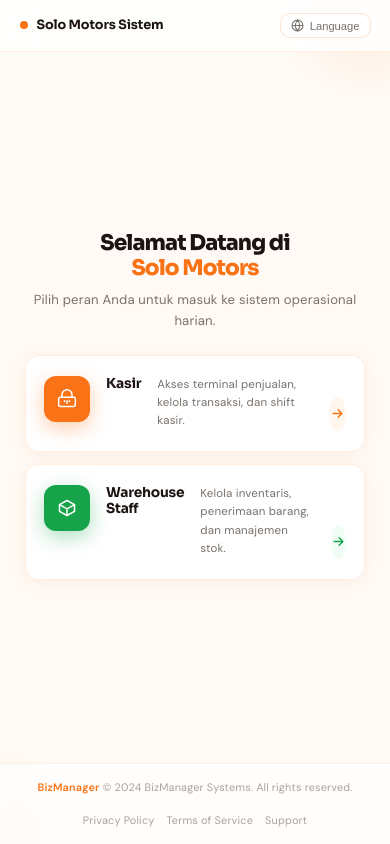
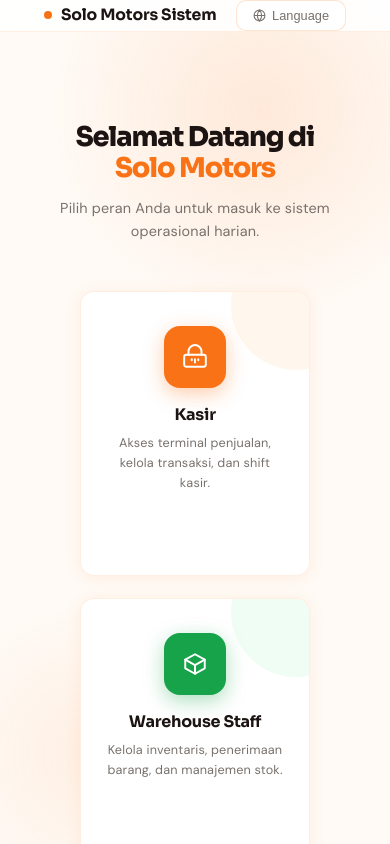
Before and after one commit to lucius2004/solomotors-frontend, a React (Vite) app: page / in a window 390 px wide. Built offline with nearby package versions, Linux system fonts and the light colour scheme; no server answers.

Commit message:
update home css 2

```diff
--- a/src/styles/Home.css
+++ b/src/styles/Home.css
@@ -18,16 +18,12 @@
   --radius:        18px;
 }
 
-/* ── RESET ── */
-*, *::before, *::after { box-sizing: border-box; }
-
 /* ── WRAPPER ── */
 .home-wrapper {
   font-family: 'DM Sans', sans-serif;
   background: var(--off-white);
   color: var(--text);
   min-height: 100vh;
-  min-height: 100dvh;
   display: flex;
   flex-direction: column;
   position: relative;
@@ -43,14 +39,12 @@
 }
 .bg-shape-1 {
   top: -100px; right: -80px;
-  width: clamp(200px, 40vw, 420px);
-  height: clamp(200px, 40vw, 420px);
+  width: 420px; height: 420px;
   background: radial-gradient(circle, rgba(249,115,22,0.12) 0%, transparent 70%);
 }
 .bg-shape-2 {
   bottom: -60px; left: -60px;
-  width: clamp(150px, 28vw, 300px);
-  height: clamp(150px, 28vw, 300px);
+  width: 300px; height: 300px;
   background: radial-gradient(circle, rgba(249,115,22,0.08) 0%, transparent 70%);
 }
 
@@ -58,95 +52,74 @@
 .home-nav {
   position: sticky; top: 0; z-index: 100;
   display: flex; align-items: center; justify-content: space-between;
-  padding: 0 clamp(16px, 5vw, 44px);
-  height: clamp(52px, 8vw, 62px);
+  padding: 0 44px; height: 62px;
   background: rgba(255,255,255,0.90);
   backdrop-filter: blur(16px);
-  -webkit-backdrop-filter: blur(16px);
   border-bottom: 1px solid rgba(249,115,22,0.12);
 }
 .nav-brand {
   font-family: 'Sora', sans-serif;
-  font-size: clamp(0.80rem, 2vw, 0.98rem);
-  font-weight: 700;
-  color: var(--text);
-  letter-spacing: -0.01em;
+  font-size: 0.98rem; font-weight: 700;
+  color: var(--text); letter-spacing: -0.01em;
   display: flex; align-items: center; gap: 9px;
 }
 .nav-dot {
   width: 8px; height: 8px; border-radius: 50%;
   background: var(--orange);
-  flex-shrink: 0;
 }
 .nav-lang {
-  font-size: clamp(0.70rem, 1.8vw, 0.80rem);
-  font-weight: 500;
-  color: var(--text-muted);
-  cursor: pointer;
-  padding: clamp(5px, 1.2vw, 7px) clamp(10px, 2.5vw, 16px);
-  border-radius: 10px;
+  font-size: 0.80rem; font-weight: 500;
+  color: var(--text-muted); cursor: pointer;
+  padding: 7px 16px; border-radius: 10px;
   border: 1px solid rgba(249,115,22,0.20);
   background: var(--white);
   transition: all 0.2s;
   display: flex; align-items: center; gap: 6px;
-  white-space: nowrap;
 }
-.nav-lang:hover { background: var(--orange-xlight); color: var(--orange-dark); border-color: var(--orange); }
-.nav-lang svg { width: 13px; height: 13px; flex-shrink: 0; }
+.nav-lang:hover {
+  background: var(--orange-xlight);
+  color: var(--orange-dark);
+  border-color: var(--orange);
+}
+.nav-lang svg { width: 13px; height: 13px; }
 
 /* ── MAIN ── */
 .home-main {
   flex: 1;
   display: flex; flex-direction: column;
   align-items: center; justify-content: center;
-  padding: clamp(32px, 7vw, 70px) clamp(16px, 5vw, 24px);
+  padding: 70px 24px;
   position: relative; z-index: 1;
 }
 
 /* ── HERO TEXT ── */
 .hero-text {
   text-align: center;
-  margin-bottom: clamp(24px, 5vw, 48px);
+  margin-bottom: 48px;
   animation: fadeUp 0.6s 0.06s ease both;
-  max-width: 560px;
-  width: 100%;
-  padding: 0 8px;
 }
 .hero-text h1 {
   font-family: 'Sora', sans-serif;
-  font-size: clamp(1.35rem, 4.5vw, 2.4rem);
-  font-weight: 800;
-  color: var(--text);
-  letter-spacing: -0.04em;
-  line-height: 1.15;
-  margin-bottom: clamp(8px, 1.5vw, 12px);
+  font-size: clamp(1.7rem, 3.5vw, 2.4rem);
+  font-weight: 800; color: var(--text);
+  letter-spacing: -0.04em; line-height: 1.15;
+  margin-bottom: 12px;
 }
 .hero-text h1 span { color: var(--orange); }
-.hero-text p {
-  font-size: clamp(0.82rem, 2vw, 0.90rem);
-  color: var(--text-muted);
-  line-height: 1.6;
-}
+.hero-text p { font-size: 0.90rem; color: var(--text-muted); line-height: 1.6; }
 
 /* ── CARDS ── */
 .cards {
-  display: flex;
-  gap: clamp(12px, 3vw, 22px);
-  margin-bottom: clamp(24px, 5vw, 40px);
+  display: flex; gap: 22px; margin-bottom: 40px;
   animation: fadeUp 0.6s 0.12s ease both;
-  flex-wrap: wrap;
-  justify-content: center;
-  width: 100%;
-  max-width: 560px;
+  flex-wrap: wrap; justify-content: center;
 }
 
 .card {
   background: var(--white);
   border: 1px solid var(--border);
   border-radius: var(--radius);
-  flex: 1 1 140px;
-  max-width: 230px;
-  padding: clamp(20px, 4vw, 34px) clamp(16px, 3.5vw, 26px) clamp(18px, 3.5vw, 30px);
+  width: 230px; padding: 34px 26px 30px;
   display: flex; flex-direction: column; align-items: center;
   text-align: center; cursor: pointer;
   transition: transform 0.25s ease, box-shadow 0.25s ease, border-color 0.25s;
@@ -167,42 +140,30 @@
   border-color: var(--orange);
 }
 
-/* touch: remove hover lift, use active instead */
-@media (hover: none) {
-  .card:hover { transform: none; box-shadow: var(--shadow-card); border-color: var(--border); }
-  .card:active { transform: scale(0.97); box-shadow: var(--shadow-hover); border-color: var(--orange); }
-}
-
 .card-icon {
-  width: clamp(46px, 9vw, 62px);
-  height: clamp(46px, 9vw, 62px);
-  border-radius: clamp(12px, 2.5vw, 16px);
+  width: 62px; height: 62px; border-radius: 16px;
   background: var(--orange);
   display: flex; align-items: center; justify-content: center;
-  margin-bottom: clamp(12px, 2.5vw, 18px);
-  position: relative; z-index: 1;
+  margin-bottom: 18px; position: relative; z-index: 1;
   box-shadow: 0 6px 20px rgba(249,115,22,0.35);
   transition: box-shadow 0.25s;
 }
 .card:hover .card-icon { box-shadow: 0 8px 28px rgba(249,115,22,0.50); }
-.card-icon svg { width: clamp(20px, 4vw, 26px); height: clamp(20px, 4vw, 26px); color: #fff; }
+.card-icon svg { width: 26px; height: 26px; color: #fff; }
 
 .card h2 {
   font-family: 'Sora', sans-serif;
-  font-size: clamp(0.86rem, 2.2vw, 1rem);
-  font-weight: 700; color: var(--text);
-  margin-bottom: clamp(5px, 1vw, 8px);
+  font-size: 1rem; font-weight: 700;
+  color: var(--text); margin-bottom: 8px;
   position: relative; z-index: 1;
 }
 .card p {
-  font-size: clamp(0.72rem, 1.8vw, 0.79rem);
-  color: var(--text-muted);
-  line-height: 1.6;
-  position: relative; z-index: 1;
+  font-size: 0.79rem; color: var(--text-muted);
+  line-height: 1.6; position: relative; z-index: 1;
 }
 
 .card-arrow {
-  margin-top: clamp(12px, 2.5vw, 18px);
+  margin-top: 18px;
   width: 34px; height: 34px; border-radius: 50%;
   background: var(--orange-xlight);
   display: flex; align-items: center; justify-content: center;
@@ -212,30 +173,41 @@
 }
 .card-arrow svg { width: 15px; height: 15px; color: var(--orange); }
 .card:hover .card-arrow { opacity: 1; transform: translateY(0); }
-@media (hover: none) { .card-arrow { opacity: 1; transform: translateY(0); } }
 
-/* ── WAREHOUSE CARD ── */
-.card-warehouse::before { background: #f0fdf4; }
-.card-warehouse:hover   { border-color: #16a34a; }
-.card-warehouse .card-icon { background: #16a34a; box-shadow: 0 6px 20px rgba(22,163,74,0.35); }
-.card-warehouse:hover .card-icon { box-shadow: 0 8px 28px rgba(22,163,74,0.50); }
-.card-warehouse .card-arrow { background: #f0fdf4; }
-.card-warehouse .card-arrow svg { color: #16a34a; }
+/* ── WAREHOUSE CARD — icon hijau ── */
+.card-warehouse::before {
+  background: #f0fdf4;
+}
+.card-warehouse:hover {
+  border-color: #16a34a;
+}
+.card-warehouse .card-icon {
+  background: #16a34a;
+  box-shadow: 0 6px 20px rgba(22,163,74,0.35);
+}
+.card-warehouse:hover .card-icon {
+  box-shadow: 0 8px 28px rgba(22,163,74,0.50);
+}
+.card-warehouse .card-arrow {
+  background: #f0fdf4;
+}
+.card-warehouse .card-arrow svg {
+  color: #16a34a;
+}
 
 /* ── FOOTER ── */
 .home-footer {
   border-top: 1px solid rgba(249,115,22,0.10);
-  padding: clamp(12px, 2.5vw, 18px) clamp(16px, 5vw, 44px);
+  padding: 18px 44px;
   display: flex; align-items: center; justify-content: space-between;
-  flex-wrap: wrap; gap: 10px;
-  font-size: clamp(0.68rem, 1.6vw, 0.76rem);
-  color: var(--text-light);
+  flex-wrap: wrap; gap: 12px;
+  font-size: 0.76rem; color: var(--text-light);
   background: rgba(255,255,255,0.70);
   position: relative; z-index: 1;
 }
 .footer-brand { font-weight: 700; color: var(--orange); }
-.footer-links { display: flex; gap: clamp(12px, 3vw, 22px); flex-wrap: wrap; }
-.footer-links a { color: var(--text-light); text-decoration: none; transition: color 0.2s; white-space: nowrap; }
+.footer-links { display: flex; gap: 22px; }
+.footer-links a { color: var(--text-light); text-decoration: none; transition: color 0.2s; }
 .footer-links a:hover { color: var(--orange); }
 
 /* ── ANIMATION ── */
@@ -243,101 +215,3 @@
   from { opacity: 0; transform: translateY(18px); }
   to   { opacity: 1; transform: translateY(0); }
 }
-
-/* ════════════════════════════════════════
-   RESPONSIVE BREAKPOINTS
-   ════════════════════════════════════════ */
-
-/* XS — tiny phones ≤ 360px */
-@media (max-width: 360px) {
-  .cards {
-    flex-direction: column;
-    align-items: stretch;
-    max-width: 100%;
-    gap: 10px;
-  }
-  .card {
-    flex-direction: row;
-    text-align: left;
-    align-items: flex-start;
-    max-width: 100%;
-    flex: none;
-    gap: 14px;
-    padding: 18px 16px;
-  }
-  .card::before { display: none; }
-  .card-icon { margin-bottom: 0; flex-shrink: 0; }
-  .card-arrow { display: none; }
-  .home-footer { justify-content: center; text-align: center; }
-  .footer-links { justify-content: center; }
-}
-
-/* SM — standard phones 361–480px */
-@media (min-width: 361px) and (max-width: 480px) {
-  .cards {
-    flex-direction: column;
-    align-items: center;
-    gap: 12px;
-    max-width: 340px;
-  }
-  .card {
-    flex-direction: row;
-    text-align: left;
-    align-items: flex-start;
-    max-width: 100%;
-    width: 100%;
-    flex: none;
-    gap: 16px;
-    padding: 20px 18px;
-  }
-  .card::before { display: none; }
-  .card-icon { margin-bottom: 0; flex-shrink: 0; }
-  .card-arrow { margin-top: auto; align-self: flex-end; }
-  .home-footer { justify-content: center; text-align: center; }
-  .footer-links { justify-content: center; }
-}
-
-/* MD — large phones 481–640px: side-by-side cards */
-@media (min-width: 481px) and (max-width: 640px) {
-  .cards { max-width: 460px; }
-  .card { max-width: 48%; }
-}
-
-/* LG — tablets 641–1024px */
-@media (min-width: 641px) and (max-width: 1024px) {
-  .home-nav { padding: 0 32px; }
-  .cards { gap: 18px; max-width: 500px; }
-  .card { max-width: 220px; }
-  .home-footer { padding: 14px 32px; }
-}
-
-/* 2XL — wide desktop ≥ 1440px */
-@media (min-width: 1440px) {
-  .home-main { padding: 80px 24px; }
-  .hero-text h1 { font-size: 2.6rem; }
-  .hero-text p  { font-size: 1rem; }
-  .card { padding: 38px 28px 34px; }
-  .card h2 { font-size: 1.05rem; }
-  .card p  { font-size: 0.82rem; }
-}
-
-/* LANDSCAPE phones */
-@media (max-width: 812px) and (orientation: landscape) {
-  .home-main { padding-top: 20px; padding-bottom: 20px; justify-content: flex-start; }
-  .hero-text { margin-bottom: 16px; }
-  .hero-text h1 { font-size: clamp(1.05rem, 3.5vw, 1.4rem); }
-  .cards {
-    flex-direction: row;
-    flex-wrap: nowrap;
-    max-width: 100%;
-    justify-content: center;
-  }
-  .card { flex: 1 1 0; max-width: 200px; padding: 16px 14px; }
-  .card-icon { width: 42px; height: 42px; }
-}
-
-/* Reduced motion */
-@media (prefers-reduced-motion: reduce) {
-  .hero-text, .cards { animation: none; }
-  .card, .card::before, .card-icon, .card-arrow, .nav-lang { transition: none; }
-}
```
